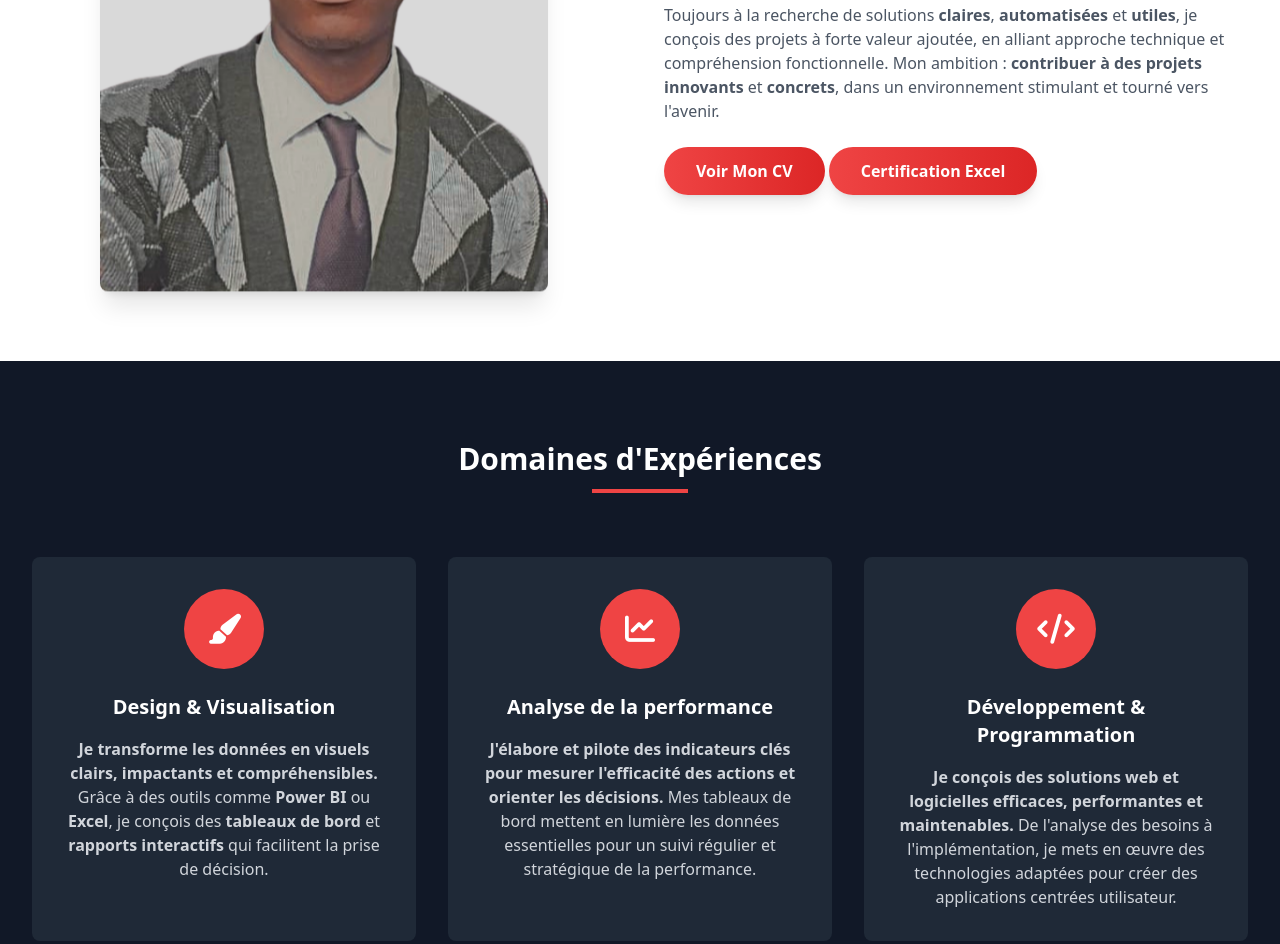
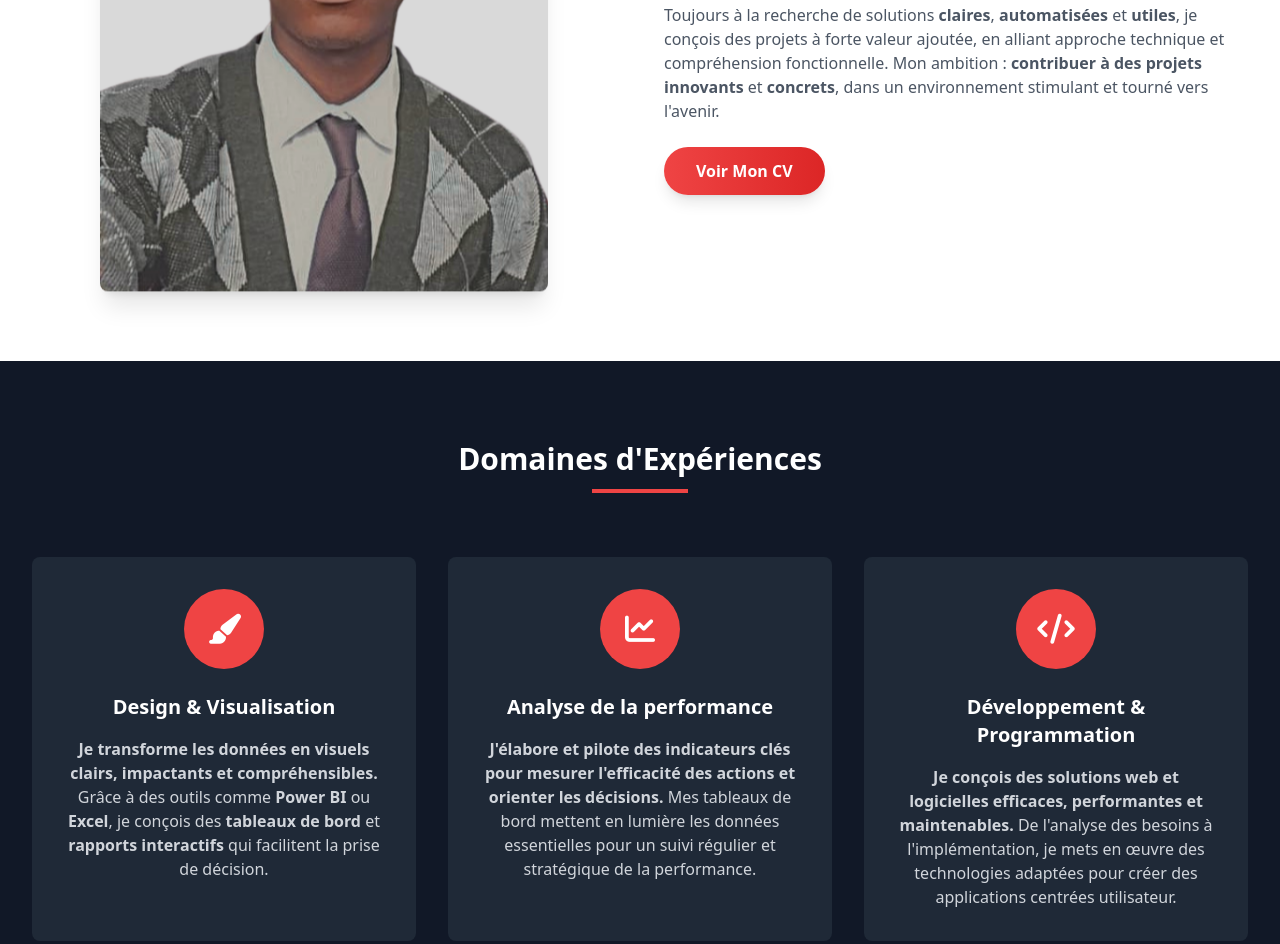
Before and after one commit to kderade03/Porttfolio, a plain HTML site: page index.html in a window 1280 px wide. Shown: the part 1294-2238 px from the top of the page. Drawn offline with nearby package versions, Linux system fonts and the light colour scheme.

Commit message:
Tes modifications

```diff
--- a/index.html
+++ b/index.html
@@ -117,10 +117,7 @@
                         class="inline-block bg-gradient-to-r from-red-500 to-red-600 hover:from-red-600 hover:to-red-700 text-white font-bold py-3 px-8 rounded-full transition-all duration-300 shadow-lg hover:shadow-xl">
                         Voir Mon CV
                     </a>
-                    <a href="images/CERTIFICAT OFFICE 2016 ADENIRAN KADER.pdf" target="_blank"
-                        class="inline-block bg-gradient-to-r from-red-500 to-red-600 hover:from-red-600 hover:to-red-700 text-white font-bold py-3 px-8 rounded-full transition-all duration-300 shadow-lg hover:shadow-xl">
-                        Certification Excel
-                    </a>
+
                 </div>
             </div>
         </div>
```
